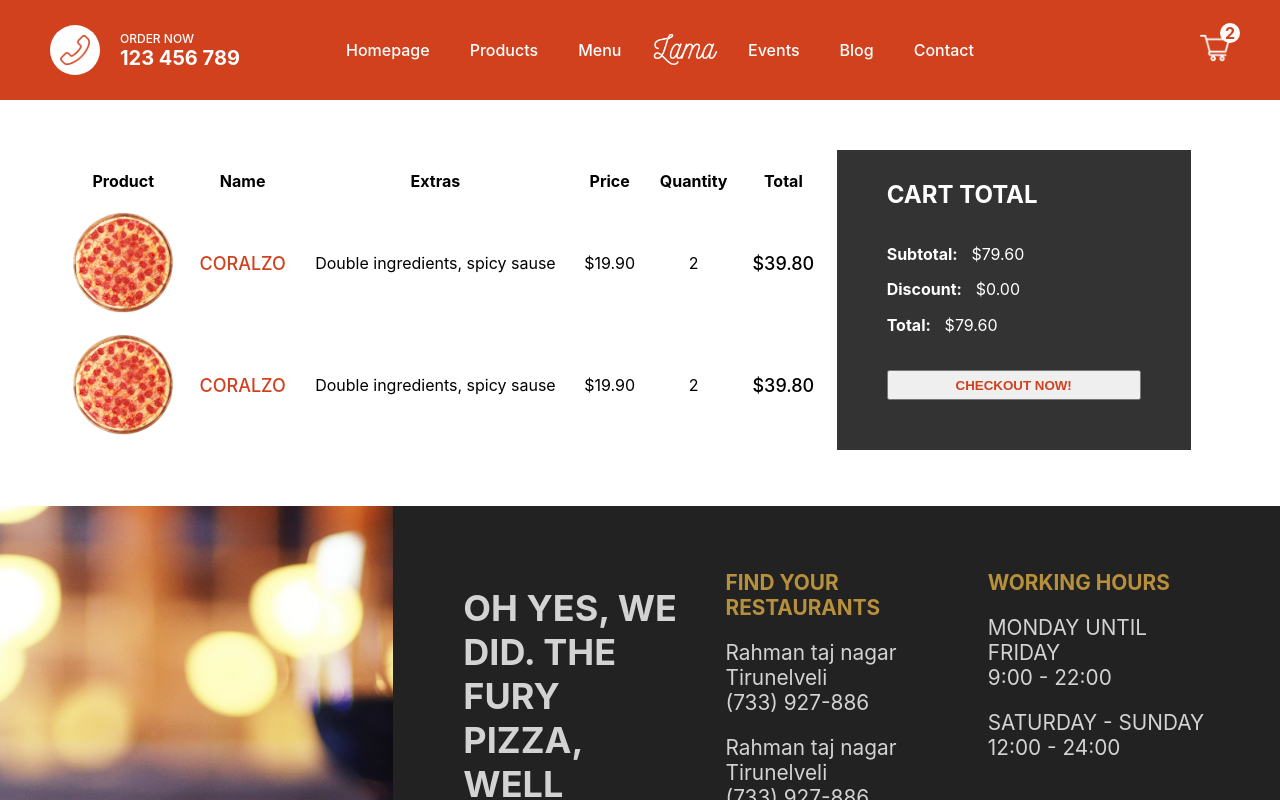
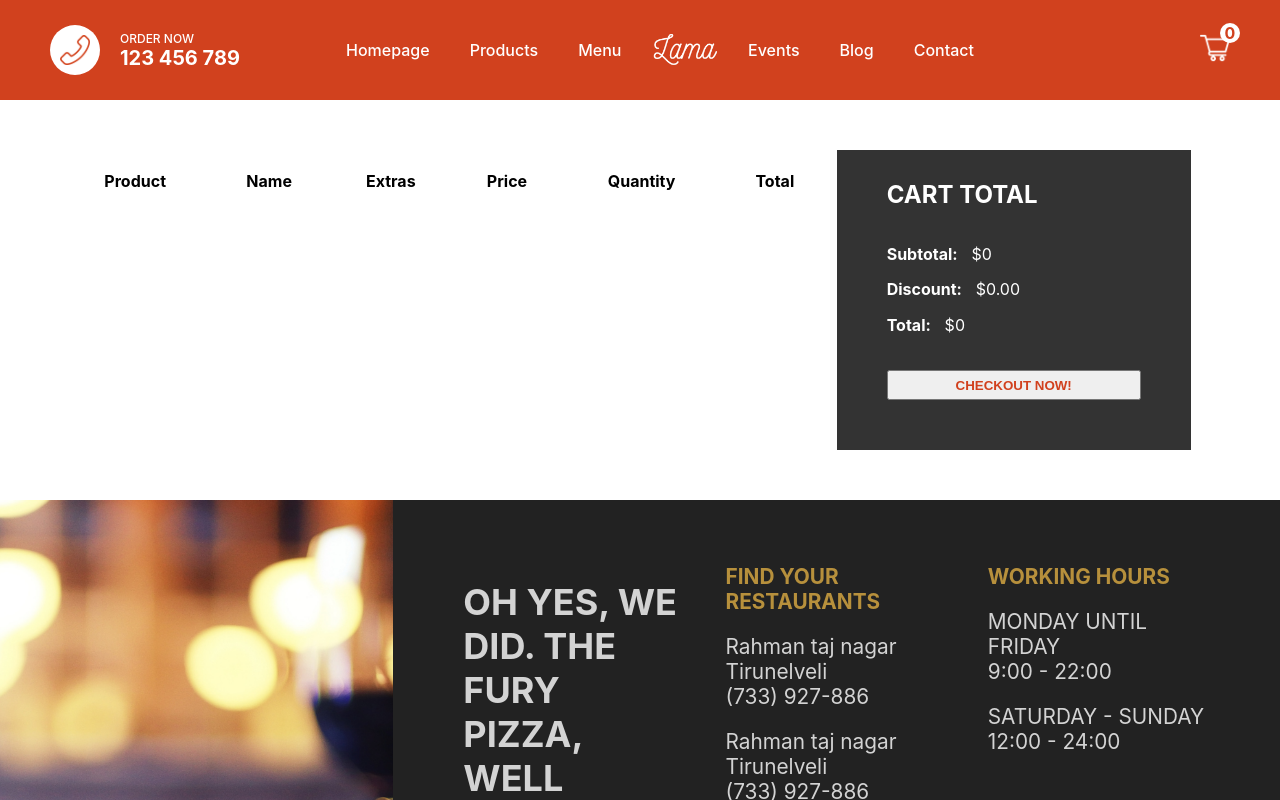
Before and after one commit to ashiqfury/Restaurant-App, a Next.js app: page /cart in a window 1280 px wide. Shown: the top 800 px of the page. Built offline with nearby package versions, Linux system fonts and the light colour scheme.

Commit message:
Completed cart page integration

```diff
--- a/components/Navbar.jsx
+++ b/components/Navbar.jsx
@@ -1,7 +1,11 @@
 import Image from 'next/image'
 import styles from '@/s_module/Navbar.module.scss'
+import Link from 'next/link'
+import { useSelector } from 'react-redux'
 
 const Navbar = () => {
+	const quantity = useSelector(state => state.cart.quantity)
+
 	return (
 		<div className={styles.container}>
 			<div className={styles.item}>
@@ -25,10 +29,12 @@
 				</ul>
 			</div>
 			<div className={styles.item}>
-				<div className={styles.cart}>
-					<Image src="/img/cart.png" alt="" width={30} height={30} />
-					<span className={styles.counter}>2</span>
-				</div>
+				<Link href="/cart" passHref>
+					<div className={styles.cart}>
+						<Image src="/img/cart.png" alt="" width={30} height={30} />
+						<span className={styles.counter}>{quantity}</span>
+					</div>
+				</Link>
 			</div>
 		</div>
 	)
--- a/pages/cart.jsx
+++ b/pages/cart.jsx
@@ -1,7 +1,11 @@
 import styles from '@/s_module/Cart.module.scss'
 import Image from 'next/image'
+import { useSelector, useDispatch } from 'react-redux'
 
 const Cart = () => {
+	const cart = useSelector(state => state.cart)
+	const dispatch = useDispatch()
+
 	return (
 		<div className={styles.container}>
 			<div className={styles.left}>
@@ -14,63 +18,47 @@
 						<th>Quantity</th>
 						<th>Total</th>
 					</tr>
-					<tr className={styles.tr}>
+					{cart.products.map(product => (
+						<tr className={styles.tr} key={product._id}>
 							<td>
 								<div className={styles.imgContainer}>
-								<Image src="/img/pizza.png" alt="" objectFit="cover" layout="fill" />
+									<Image src={product.img} alt="" objectFit="cover" layout="fill" />
 								</div>
 							</td>
 							<td>
-							<span className={styles.name}>CORALZO</span>
+								<span className={styles.name}>{product.title}</span>
 							</td>
 							<td>
-							<span className={styles.extras}>Double ingredients, spicy sause</span>
+								<span className={styles.extras}>
+									{product.extras.length === 0
+										? '-'
+										: product.extras.map(extra => <span key={extra._id}>{extra.text} </span>)}
+								</span>
 							</td>
 							<td>
-							<span className={styles.price}>$19.90</span>
+								<span className={styles.price}>${product.price}</span>
 							</td>
 							<td>
-							<span className={styles.quantity}>2</span>
+								<span className={styles.quantity}>{product.quantity}</span>
 							</td>
 							<td>
-							<span className={styles.total}>$39.80</span>
+								<span className={styles.total}>${product.price * product.quantity}</span>
 							</td>
 						</tr>
-					<tr className={styles.tr}>
-						<td>
-							<div className={styles.imgContainer}>
-								<Image src="/img/pizza.png" alt="" objectFit="cover" layout="fill" />
-							</div>
-						</td>
-						<td>
-							<span className={styles.name}>CORALZO</span>
-						</td>
-						<td>
-							<span className={styles.extras}>Double ingredients, spicy sause</span>
-						</td>
-						<td>
-							<span className={styles.price}>$19.90</span>
-						</td>
-						<td>
-							<span className={styles.quantity}>2</span>
-						</td>
-						<td>
-							<span className={styles.total}>$39.80</span>
-						</td>
-					</tr>
+					))}
 				</table>
 			</div>
 			<div className={styles.right}>
 				<div className={styles.wrapper}>
 					<h2 className={styles.title}>CART TOTAL</h2>
 					<div className={styles.totalText}>
-						<b className={styles.totalTextTitle}>Subtotal: </b> $79.60
+						<b className={styles.totalTextTitle}>Subtotal: </b> ${cart.total}
 					</div>
 					<div className={styles.totalText}>
 						<b className={styles.totalTextTitle}>Discount: </b> $0.00
 					</div>
 					<div className={styles.totalText}>
-						<b className={styles.totalTextTitle}>Total: </b> $79.60
+						<b className={styles.totalTextTitle}>Total: </b> ${cart.total}
 					</div>
 					<button className={styles.button}>CHECKOUT NOW!</button>
 				</div>
```
Also changed, not shown: pages/product/[id].jsx (+11 -1 lines). Lines whose indentation alone changed are shown as unchanged.
